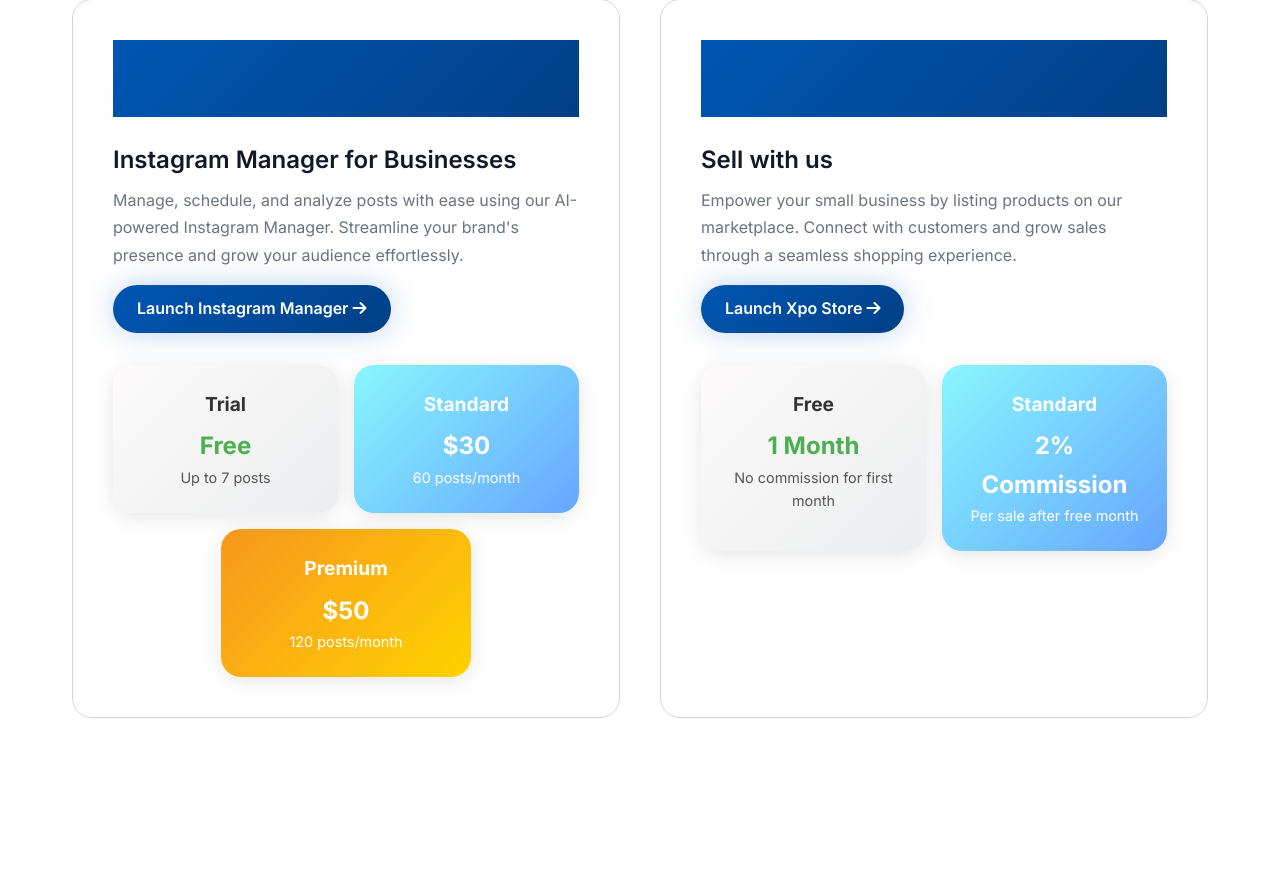
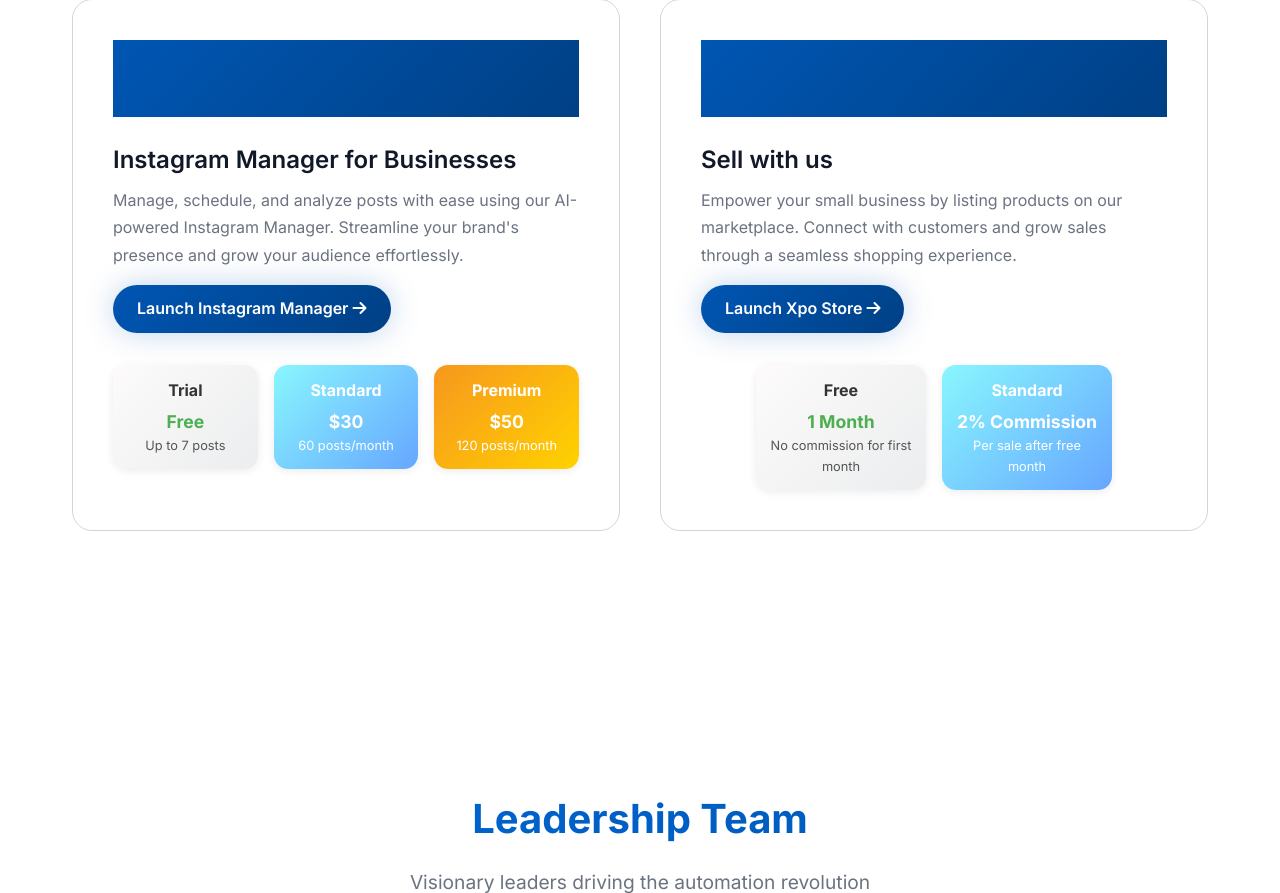
Before and after one commit to automatexpos/automatexpo, a Flask app: page / in a window 1280 px wide. Shown: the part 2463-3356 px from the top of the page. Run offline with Flask 3, Linux system fonts and the light colour scheme.

Commit message:
updated solutions

```diff
--- a/templates/index.html
+++ b/templates/index.html
@@ -115,33 +115,34 @@
                 <div class="pricing-container" style="margin-top:2rem;display:flex;gap:1rem;flex-wrap:wrap;justify-content:center;">
                 <!-- Trial -->
                 <a href="https://automatexpo-ig.vercel.app/login" target="_blank" class="pricing-card"
-                    style="flex:1;min-width:200px;max-width:250px;background:linear-gradient(135deg,#fdfbfb,#ebedee);
-                            border-radius:20px;padding:1.5rem;text-align:center;box-shadow:0 4px 20px rgba(0,0,0,0.1);
+                style="flex:1;min-width:140px;max-width:170px;background:linear-gradient(135deg,#fdfbfb,#ebedee);
+                        border-radius:14px;padding:0.8rem;text-align:center;box-shadow:0 2px 8px rgba(0,0,0,0.08);
                         transition:transform 0.3s ease;text-decoration:none;color:inherit;">
-                        <h4 style="margin-bottom:0.5rem;font-size:1.2rem;font-weight:700;color:#333;">Trial</h4>
-                        <p style="font-size:1.5rem;font-weight:800;color:#4CAF50;">Free</p>
-                        <p style="font-size:0.9rem;color:#555;">Up to 7 posts</p>
+                    <h4 style="margin-bottom:0.3rem;font-size:1rem;font-weight:700;color:#333;">Trial</h4>
+                    <p style="font-size:1.1rem;font-weight:800;color:#4CAF50;">Free</p>
+                    <p style="font-size:0.8rem;color:#555;">Up to 7 posts</p>
                 </a>
                 <!-- Standard -->
                 <a href="https://automatexpo-ig.vercel.app/login" target="_blank" class="pricing-card"
-                    style="flex:1;min-width:200px;max-width:250px;background:linear-gradient(135deg,#89f7fe,#66a6ff);
-                            border-radius:20px;padding:1.5rem;text-align:center;box-shadow:0 4px 20px rgba(0,0,0,0.1);
+                style="flex:1;min-width:140px;max-width:170px;background:linear-gradient(135deg,#89f7fe,#66a6ff);
+                        border-radius:14px;padding:0.8rem;text-align:center;box-shadow:0 2px 8px rgba(0,0,0,0.08);
                         transition:transform 0.3s ease;text-decoration:none;color:white;">
-                        <h4 style="margin-bottom:0.5rem;font-size:1.2rem;font-weight:700;">Standard</h4>
-                        <p style="font-size:1.5rem;font-weight:800;">$30</p>
-                        <p style="font-size:0.9rem;">60 posts/month</p>
+                    <h4 style="margin-bottom:0.3rem;font-size:1rem;font-weight:700;">Standard</h4>
+                    <p style="font-size:1.1rem;font-weight:800;">$30</p>
+                    <p style="font-size:0.8rem;">60 posts/month</p>
                 </a>
                 <!-- Premium -->
                 <a href="https://automatexpo-ig.vercel.app/login" target="_blank" class="pricing-card"
-                    style="flex:1;min-width:200px;max-width:250px;background:linear-gradient(135deg,#f7971e,#ffd200);
-                            border-radius:20px;padding:1.5rem;text-align:center;box-shadow:0 4px 20px rgba(0,0,0,0.1);
+                style="flex:1;min-width:140px;max-width:170px;background:linear-gradient(135deg,#f7971e,#ffd200);
+                        border-radius:14px;padding:0.8rem;text-align:center;box-shadow:0 2px 8px rgba(0,0,0,0.08);
                         transition:transform 0.3s ease;text-decoration:none;color:white;">
-                        <h4 style="margin-bottom:0.5rem;font-size:1.2rem;font-weight:700;">Premium</h4>
-                        <p style="font-size:1.5rem;font-weight:800;">$50</p>
-                        <p style="font-size:0.9rem;">120 posts/month</p>
+                    <h4 style="margin-bottom:0.3rem;font-size:1rem;font-weight:700;">Premium</h4>
+                    <p style="font-size:1.1rem;font-weight:800;">$50</p>
+                    <p style="font-size:0.8rem;">120 posts/month</p>
                 </a>
             </div>
         </div>
+
 
             <!-- Expo Store Card -->
             <div class="service-card fade-in">
@@ -163,26 +164,25 @@
                 <div class="pricing-container" style="margin-top:2rem;display:flex;gap:1rem;flex-wrap:wrap;justify-content:center;">
                 <!-- Free -->
                 <a href="https://automatexpo-store.vercel.app" target="_blank" class="pricing-card"
-                    style="flex:1;min-width:200px;max-width:250px;background:linear-gradient(135deg,#fdfbfb,#ebedee);
-                            border-radius:20px;padding:1.5rem;text-align:center;box-shadow:0 4px 20px rgba(0,0,0,0.1);
+                style="flex:1;min-width:140px;max-width:170px;background:linear-gradient(135deg,#fdfbfb,#ebedee);
+                        border-radius:14px;padding:0.8rem;text-align:center;box-shadow:0 2px 8px rgba(0,0,0,0.08);
                         transition:transform 0.3s ease;text-decoration:none;color:inherit;">
-                        <h4 style="margin-bottom:0.5rem;font-size:1.2rem;font-weight:700;color:#333;">Free</h4>
-                        <p style="font-size:1.5rem;font-weight:800;color:#4CAF50;">1 Month</p>
-                        <p style="font-size:0.9rem;color:#555;">No commission for first month</p>
+                    <h4 style="margin-bottom:0.3rem;font-size:1rem;font-weight:700;color:#333;">Free</h4>
+                    <p style="font-size:1.1rem;font-weight:800;color:#4CAF50;">1 Month</p>
+                    <p style="font-size:0.8rem;color:#555;">No commission for first month</p>
                 </a>
                 <!-- Standard -->
                 <a href="https://automatexpo-store.vercel.app" target="_blank" class="pricing-card"
-                    style="flex:1;min-width:200px;max-width:250px;background:linear-gradient(135deg,#89f7fe,#66a6ff);
-                            border-radius:20px;padding:1.5rem;text-align:center;box-shadow:0 4px 20px rgba(0,0,0,0.1);
+                style="flex:1;min-width:140px;max-width:170px;background:linear-gradient(135deg,#89f7fe,#66a6ff);
+                        border-radius:14px;padding:0.8rem;text-align:center;box-shadow:0 2px 8px rgba(0,0,0,0.08);
                         transition:transform 0.3s ease;text-decoration:none;color:white;">
-                        <h4 style="margin-bottom:0.5rem;font-size:1.2rem;font-weight:700;">Standard</h4>
-                        <p style="font-size:1.5rem;font-weight:800;">2% Commission</p>
-                        <p style="font-size:0.9rem;">Per sale after free month</p>
+                    <h4 style="margin-bottom:0.3rem;font-size:1rem;font-weight:700;">Standard</h4>
+                    <p style="font-size:1.1rem;font-weight:800;">2% Commission</p>
+                    <p style="font-size:0.8rem;">Per sale after free month</p>
                 </a>
             </div>
         </div>
     </div>
-        <!-- ...existing code... -->
 </section>
 
     <style>
```
Lines whose indentation alone changed are shown as unchanged.
